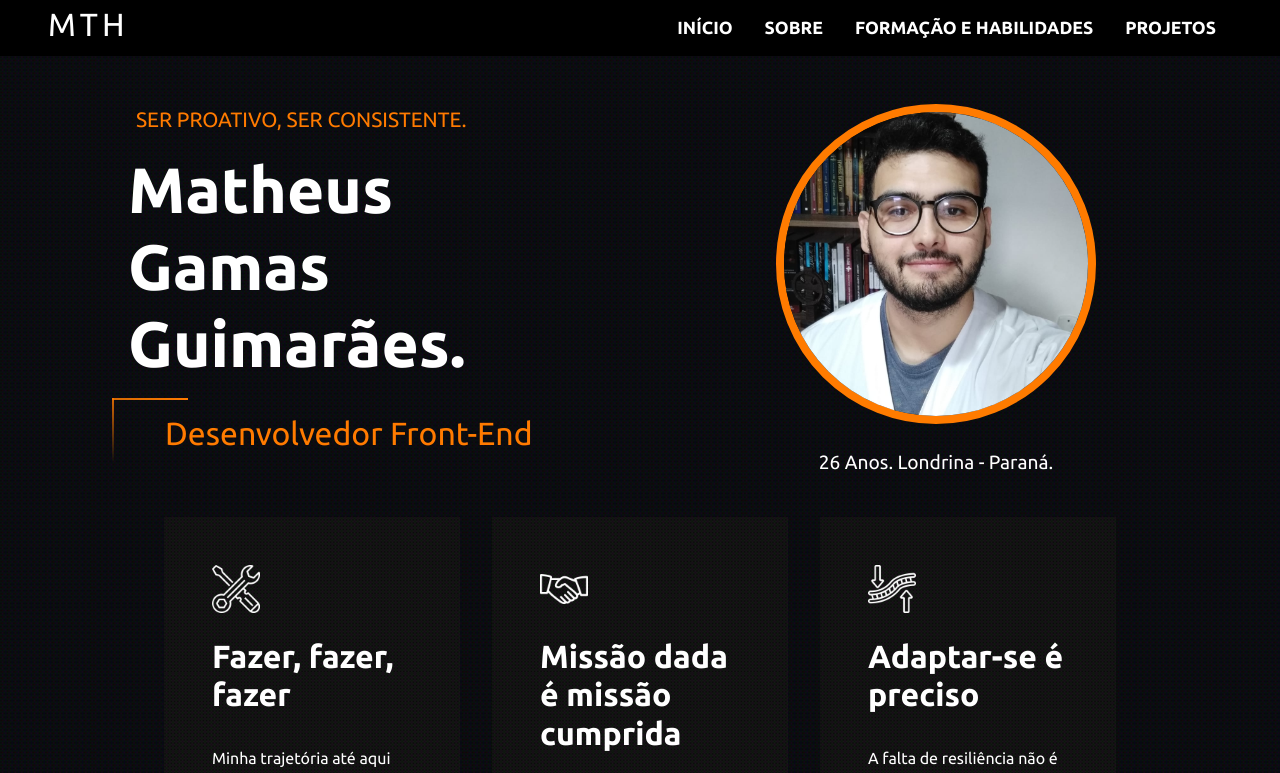
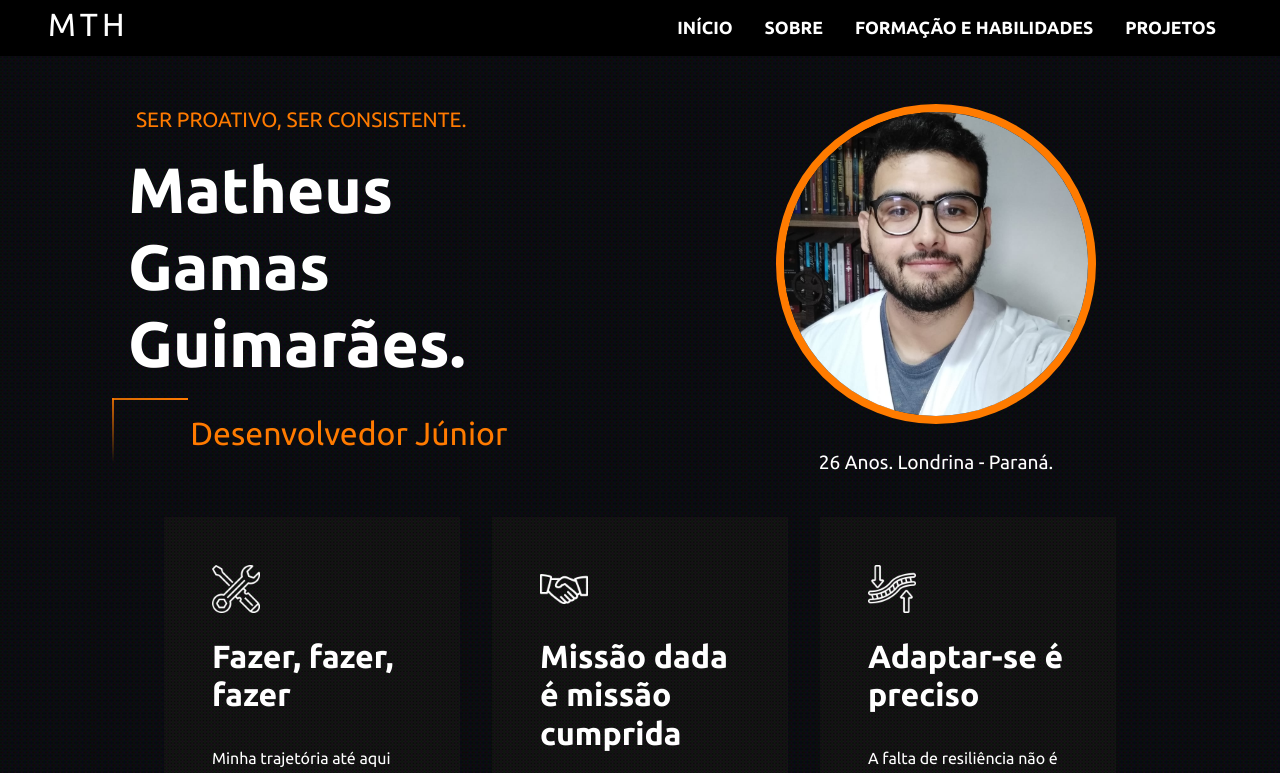
Before and after one commit to MatheusGamasG/portfolio, a React (Create React App) app: page / in a window 1280 px wide. Shown: the top 773 px of the page. Built offline with nearby package versions, Linux system fonts and the light colour scheme.

Commit message:
Ajuste no cargo

```diff
--- a/src/Home/index.js
+++ b/src/Home/index.js
@@ -21,7 +21,7 @@ function Home() {
                         <div></div>
                         <div></div>
                         <div></div>
-                        <h3 className="home__subtitulo">Desenvolvedor Front-End</h3>
+                        <h3 className="home__subtitulo">Desenvolvedor Júnior</h3>
                     </div>
                 </div>
                 <figure className="home__foto-container">
```
